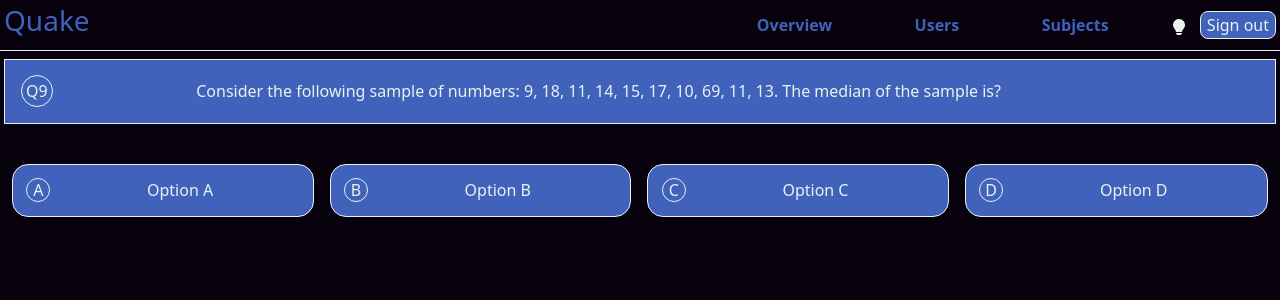
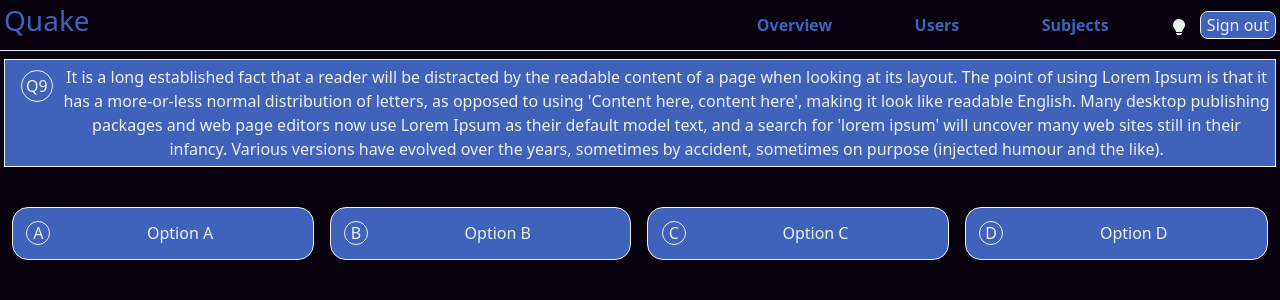
Before and after one commit to nykajak/quake, a Vue app in the folder frontend/: page /admin/subjects/1/chapters/1/questions in a window 1280 px wide. Shown: the top 300 px of the page. Built offline with nearby package versions, Linux system fonts and the light colour scheme.

Commit message:
Frontend changes: Modified layout and styling of QuestionCard

```diff
--- a/frontend/src/components/AdminQuestion/QuestionCard.vue
+++ b/frontend/src/components/AdminQuestion/QuestionCard.vue
@@ -10,9 +10,7 @@
                 </div>
             </div>
             <div class="question-statement-div">
-                Consider the following sample of numbers:
-                9, 18, 11, 14, 15, 17, 10, 69, 11, 13.
-                The median of the sample is?
+                It is a long established fact that a reader will be distracted by the readable content of a page when looking at its layout. The point of using Lorem Ipsum is that it has a more-or-less normal distribution of letters, as opposed to using 'Content here, content here', making it look like readable English. Many desktop publishing packages and web page editors now use Lorem Ipsum as their default model text, and a search for 'lorem ipsum' will uncover many web sites still in their infancy. Various versions have evolved over the years, sometimes by accident, sometimes on purpose (injected humour and the like).
             </div>
         </div>
 
@@ -74,7 +72,7 @@
 .question-no-div{
     display: flex;
     flex-direction: row;
-    align-items: center;
+    height: 100%;
     margin: 0.33em;
     padding: 0.33em;
 }
@@ -92,8 +90,8 @@
 .question-statement-div{
     display: flex;
     justify-content: center;
+    flex-grow: 1;
     text-align: center;
-    width: 85%;
 }
 
 .option-container{
```
